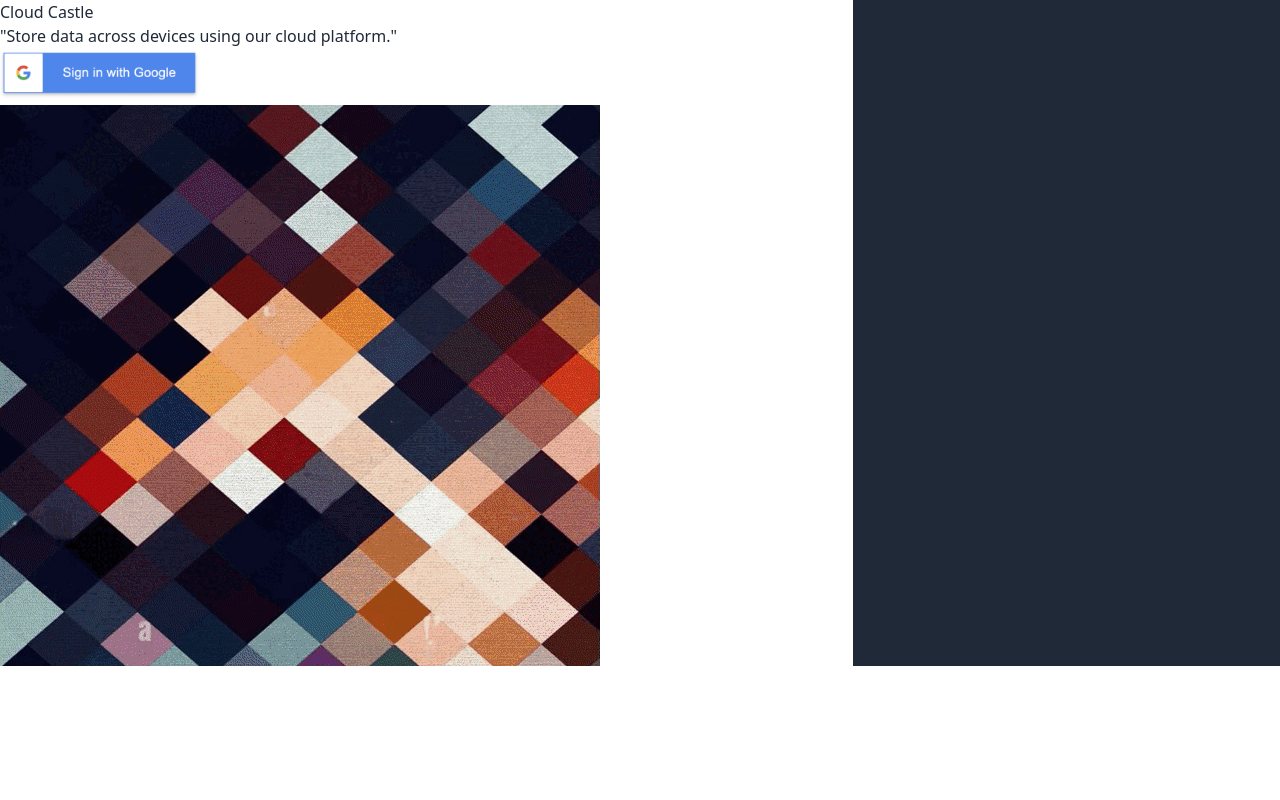
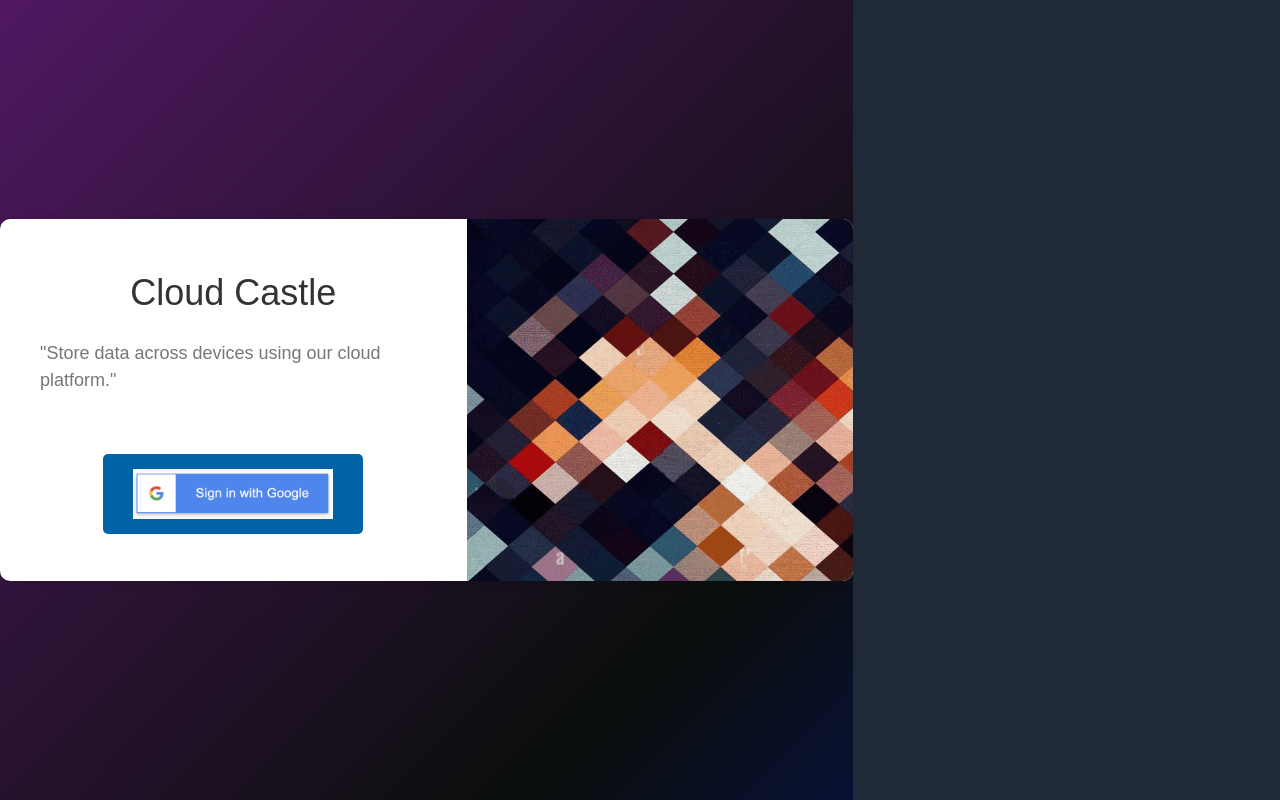
Before and after one commit to snehasishdasz/cloud-file-manager, a Next.js app: page /login in a window 1280 px wide. Built offline with nearby package versions, Linux system fonts and the light colour scheme; no server answers.

Commit message:
Login page styling done some left

```diff
--- a/pages/login.js
+++ b/pages/login.js
@@ -1,4 +1,5 @@
 import React from 'react';
+import style from "../styles/login.module.css"
 import Image from 'next/image';
 import GIF from "./ezgif.com-video-to-gif.gif"
 import { useSession } from 'next-auth/react'
@@ -16,24 +17,27 @@ function login() {
     }
   },[session]);
   return (
-    <div className="container">
-      <div className="left-side">
+    <div className={style.body}>
+
+    <div className={style.container}>
+      <div className={style.leftside}>
         <h1>Cloud Castle</h1>
         <p>"Store data across devices using our cloud platform."</p>
 
-        <button className="cta-button" onClick={()=>signIn()}>
+        <button className={style.ctabutton} onClick={()=>signIn()}>
         <Image src="/google.png" alt='google' width={200} height={200} />
 
         </button>
       </div>
-      <div className="right-side">
+      <div className={style.rightside}>
       <Image
-          className="landing-image"
+          className={style.landingimage}
           src={GIF}
           alt="Landing Page Image"
         />
       </div>
     </div>
+    </div>
   );
 }
 
--- /dev/null
+++ b/styles/login.module.css
@@ -0,0 +1,129 @@
+
+
+.bg-gradient {
+  background: linear-gradient(
+    -45deg,
+    #041BD3,
+    #0A0E0C,
+    #800c1a,
+    #14174A,
+    #630E1B
+  );
+  background-size: 400% 400%;
+  animation: gradient 15s ease infinite;
+  height: 100vh;
+  font-family: Arial, sans-serif;
+  display: flex;
+  justify-content: center;
+  align-items: center;
+  min-height: 100vh;
+}
+
+@keyframes gradient {
+  0% {
+    background-position: 0% 50%;
+  }
+  50% {
+    background-position: 100% 50%;
+  }
+  100% {
+    background-position: 0% 50%;
+  }
+}
+
+
+
+
+/* body, h1, p {
+  margin: 0;
+  padding: 0;
+} */
+
+
+.body {
+  background: linear-gradient(-45deg, #041BD3, #0A0E0C, #621b77, #14174A,#630E1B);
+  background-size: 400% 400%;
+  animation: gradient 15s ease infinite;
+  height: 100vh;
+  font-family: Arial, sans-serif;
+  display: flex;
+  justify-content: center;
+  align-items: center;
+  min-height: 100vh;
+}
+
+@keyframes gradient {
+  0% {
+      background-position: 0% 50%;
+  }
+  50% {
+      background-position: 100% 50%;
+  }
+  100% {
+      background-position: 0% 50%;
+  }
+}
+
+
+.container {
+  display: flex;
+  max-width: 1200px;
+  background-color: #fff;
+  border-radius: 10px;
+  overflow: hidden;
+  box-shadow: 0px 0px 10px rgba(0, 0, 0, 0.1);
+}
+
+
+.leftside {
+  flex: 1;
+  padding: 40px;
+  display: flex;
+  flex-direction: column;
+  justify-content: center;
+  align-items: center;
+}
+
+.leftside h1 {
+  font-size: 36px;
+  color: #333;
+  margin-bottom: 20px;
+}
+
+.leftside p {
+  font-size: 18px;
+  color: #777;
+  margin-bottom: 40px;
+}
+
+
+.rightside {
+  flex: 1;
+  overflow: hidden;
+  position: relative;
+}
+
+.landingimage {
+  width: 100%;
+  height: 100%;
+  object-fit: cover;
+  object-position: center;
+}
+
+
+.ctabutton {
+  display: block;
+  padding: 15px 30px;
+  background-color: #0063a5;
+  color: #fff;
+  font-size: 18px;
+  text-align: center;
+  text-decoration: none;
+  border-radius: 5px;
+  margin-top: 20px;
+  transition: background-color 0.3s ease;
+}
+
+.ctabutton:hover {
+  background-color: #2980b9;
+}
```
